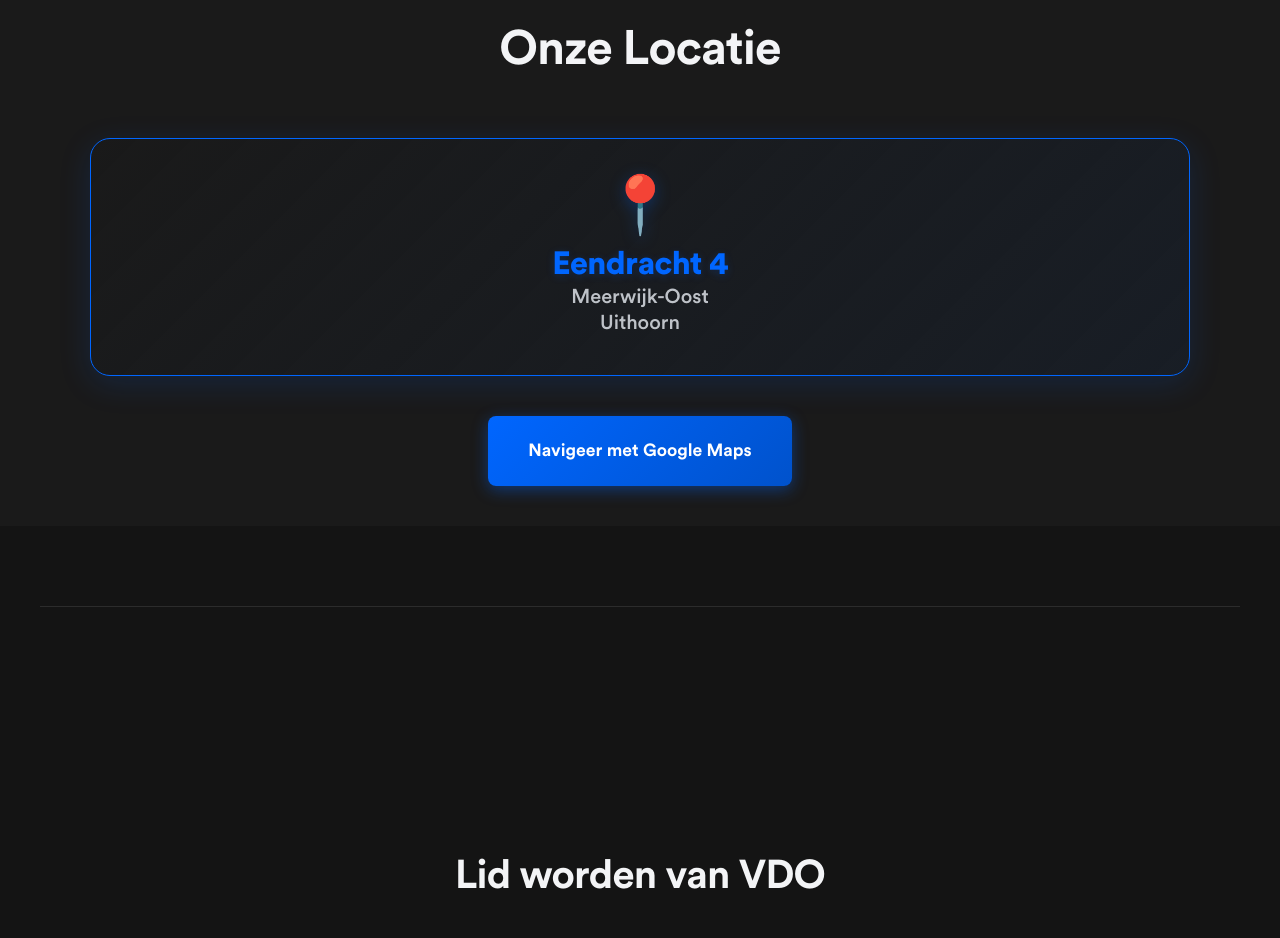
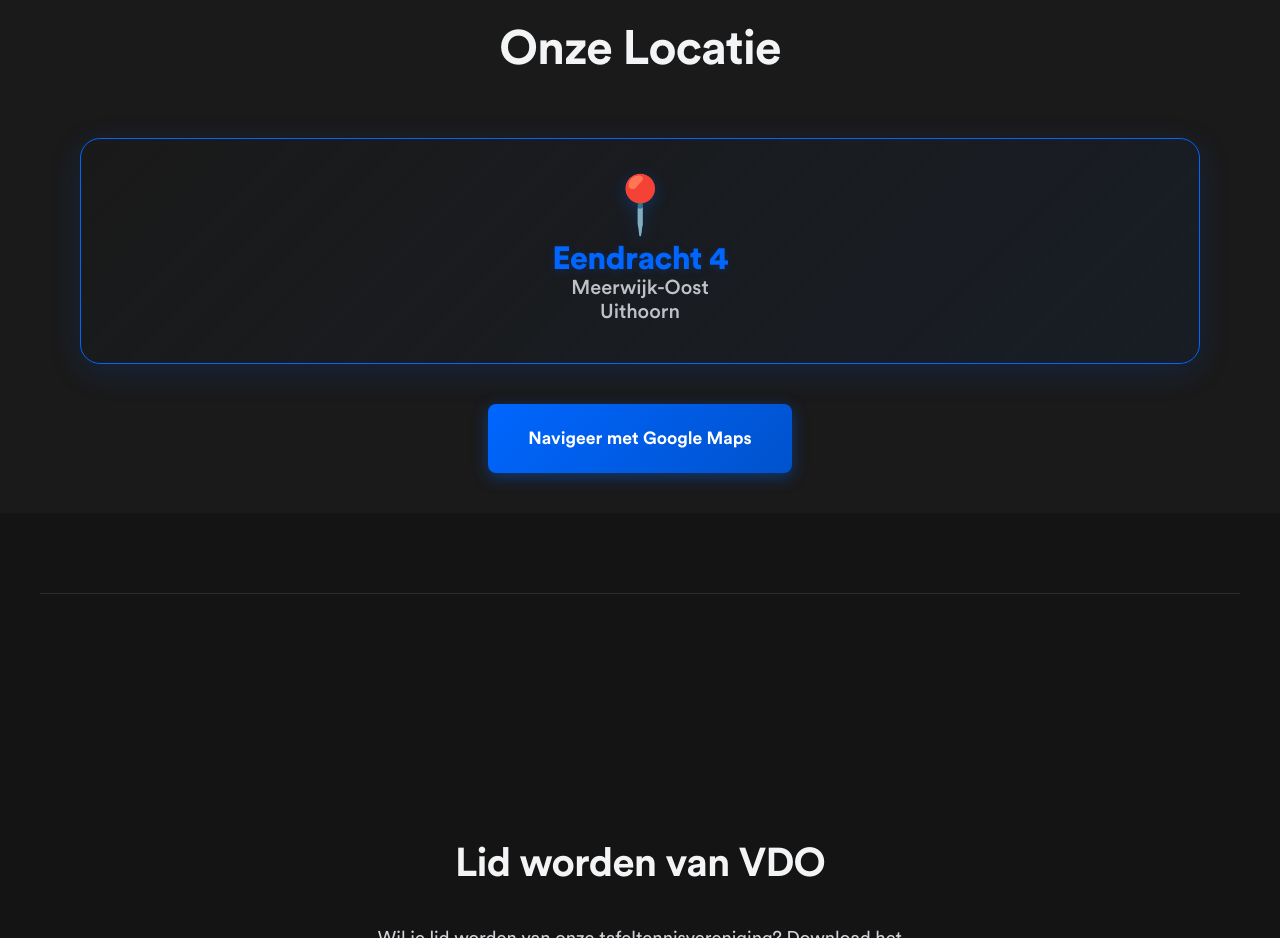
Before and after one commit to DionSlegt/websiteVDO, a website: page index.html in a window 1280 px wide. Shown: the part 2340-3278 px from the top of the page. Drawn offline with Linux system fonts and the light colour scheme.

Commit message:
Make location box wider (1200px), tighter text spacing, ensure 1px border

```diff
--- a/styles.css
+++ b/styles.css
@@ -533,14 +533,15 @@ section {
 
 .location-info {
     text-align: center;
-    max-width: 1100px;
+    max-width: 1200px;
     margin: 0 auto;
     width: 100%;
+    padding: 0 20px;
 }
 
 .location-card {
     background: linear-gradient(135deg, var(--bg-section) 0%, rgba(0, 102, 255, 0.05) 100%);
-    padding: 2.5rem 3rem;
+    padding: 2.5rem 4rem;
     border-radius: 20px;
     border: 1px solid var(--primary-color);
     box-shadow: 0 8px 32px rgba(0, 102, 255, 0.15);
@@ -549,10 +550,11 @@ section {
     display: flex;
     flex-direction: column;
     align-items: center;
-    gap: 0.75rem;
+    gap: 0.5rem;
     position: relative;
     overflow: hidden;
     width: 100%;
+    max-width: 100%;
 }
 
 .location-card:hover {
@@ -580,7 +582,7 @@ section {
 .location-address-block {
     display: flex;
     flex-direction: column;
-    gap: 0.15rem;
+    gap: 0.1rem;
     align-items: center;
 }
 
@@ -591,7 +593,7 @@ section {
     margin: 0;
     letter-spacing: -0.02em;
     text-shadow: 0 2px 8px rgba(0, 102, 255, 0.2);
-    line-height: 1.1;
+    line-height: 1;
 }
 
 .location-details {
@@ -600,7 +602,7 @@ section {
     margin: 0;
     font-weight: 500;
     opacity: 0.9;
-    line-height: 1.2;
+    line-height: 1.1;
 }
 
 .location-button {
```
